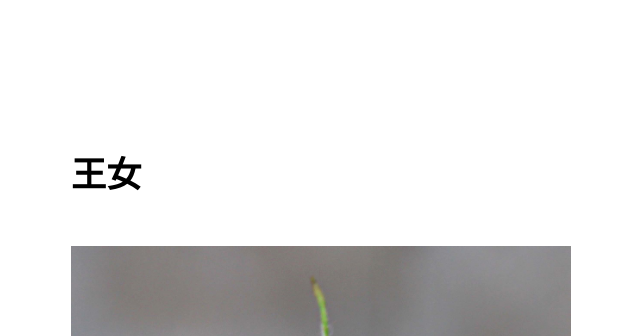
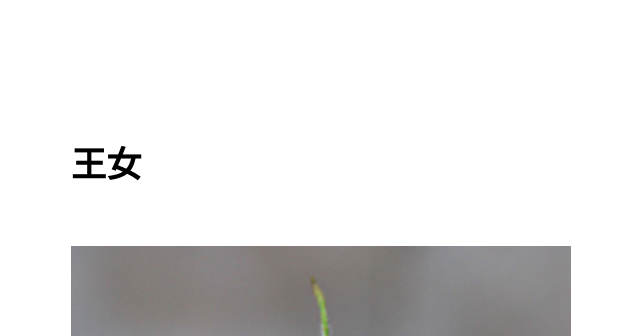
Before and after one commit to ohlucinda/gem, a Jekyll site: the page built from _posts/2026-05-07-oujo.md, in a window 1280 px wide. Shown: the top 336 px of the page, without its empty margins (319-959 px from the left). Built offline with Jekyll 4.4.1, drawn with Linux system fonts in a browser that asks for light colours; some web fonts are replaced.

Commit message:
Update post.html

```diff
--- a/_layouts/post.html
+++ b/_layouts/post.html
@@ -54,17 +54,9 @@ layout: null
   font-size: 2.2rem;
   margin: 0 0 80px 0;
   line-height: 1.2;
-  position: relative;
-  top: 0;
-}
 
-@media (min-width: 769px) {
+ }
 
-  h1 {
-    top: 10px;
-  }
-
-}
     .image-wrapper {
       width: 100%;
       margin: -20px 0 100px 0;
```
